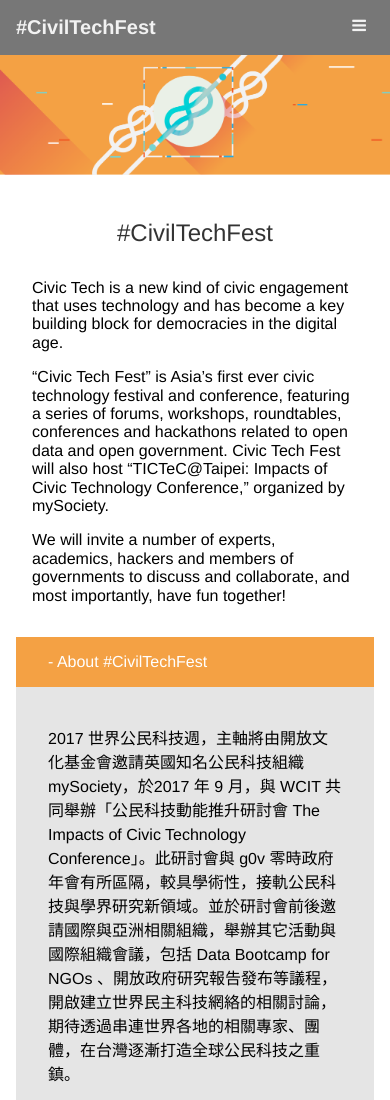
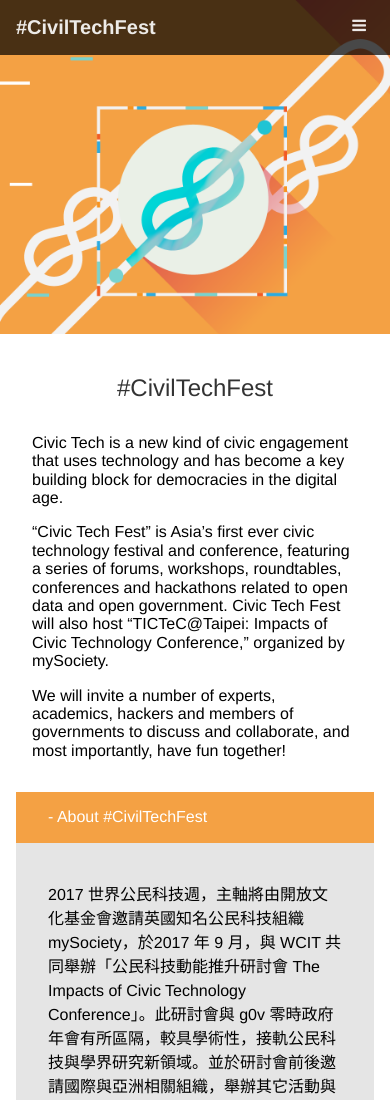
Before and after one commit to ocftw/ctfweb, a website: page index.html in a window 390 px wide. Shown: the top 1100 px of the page. Drawn offline with nearby package versions, Linux system fonts and the light colour scheme; files whose address does not match are found by name.

Commit message:
transparent header and responsive hero img
fix #9

```diff
--- a/index.html
+++ b/index.html
@@ -68,7 +68,7 @@
 
 <body class="w-100 helvetica">
     <div class="cf" id="top">
-        <header class="w-100 pa3 pa3-l ph5-ns bg-gray fixed z-999">
+        <header class="w-100 pa3 pa3-l ph5-ns bg-black-70 fixed z-999">
             <div class="db dt-ns mw9 center v-mid w-100 white-90">
                 <div class="dib dtc-ns v-mid tl w-20">
                     <a href="#top" class="dib f4 fw6 link white-90" title="Home">#CivilTechFest</a>
@@ -100,10 +100,11 @@
             </nav>
         </header>
         <!-- hero -->
-        <article class="w-100 center relative mt4 mt0-ns">
+        <article class="w-100 center relative">
             <h2 class="dn db-l white absolute hero-left f4-ns lh-title">Sep. 11th - 16th<br />TAIWAN</h2>
             <h2 class="dn db-l white absolute hero-right f4-ns lh-title">Co-host with WCIT 2017 &<br />TICTeC@Taipei</h2>
-            <img src="./hero.png" class="mw-100 mh-100">
+            <img src="./hero.png" class="dn db-ns mw-100 mh-100">
+            <img src="./hero-2.png" class="db dn-ns mw-100 mh-100">
         </article>
     </div>
 
```
Also changed, not shown: hero-2.png (added).
